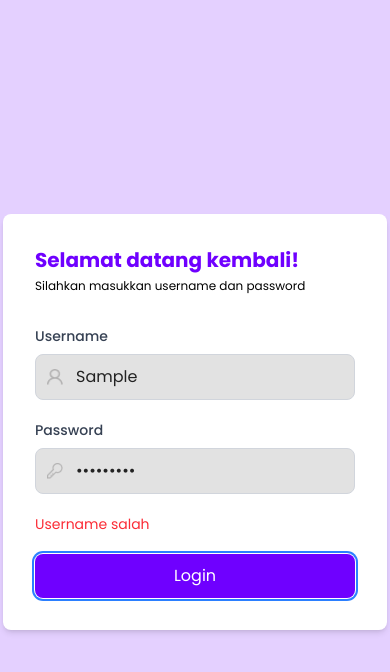
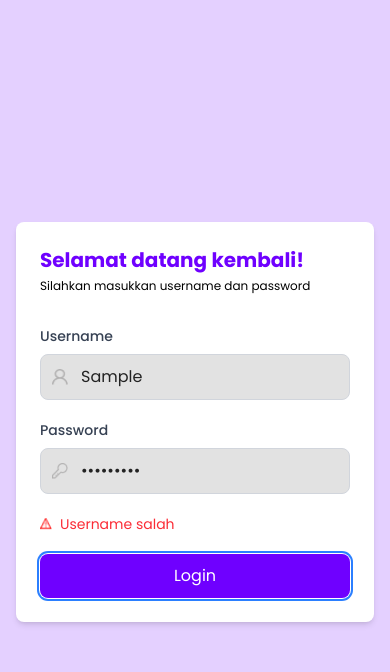
Before and after one commit to Aldzakwan00/material-store-project, a React (Vite) app: page /login in a window 390 px wide. Both pictures are taken after typing "Sample", "Sample123" into the empty fields and a click on the button "Login". Shown: the top 672 px of the page. Built offline with nearby package versions, Linux system fonts and the light colour scheme.

Commit message:
update login

```diff
--- a/src/features/auth/pages/Login.jsx
+++ b/src/features/auth/pages/Login.jsx
@@ -2,6 +2,7 @@ import React, { useState } from 'react'
 import { useNavigate } from 'react-router-dom'
 import userIcon from '../../../assets/img/apip/username.png'
 import keyPassword from '../../../assets/img/apip/key-password.png'
+import warningLogin from '../../../assets/img/apip/warning.png'
 
 const Login = () => {
   const navigate = useNavigate()
@@ -33,8 +34,8 @@ const Login = () => {
   }
 
   return (
-    <div className="flex min-h-screen items-center justify-center bg-[#E4D0FF] font-poppins">
-      <div className="w-96 rounded-lg bg-white p-8 shadow-md">
+    <div className="flex min-h-screen items-center justify-center bg-[#E4D0FF] px-4 font-poppins">
+      <div className="w-full max-w-96 rounded-lg bg-white p-6 shadow-md sm:p-8">
         <div className="mb-8">
           <h1 className="text-xl font-bold text-[#6F00FF]">
             Selamat datang kembali!
@@ -99,9 +100,10 @@ const Login = () => {
           </div>
 
           {error && (
-            <p className="text-sm text-red-500">
+            <div className="flex items-center text-sm text-red-500">
+              <img src={warningLogin} alt="Warning" className="mr-2 h-3 w-3" />
               {error}
-            </p>
+            </div>
           )}
 
           <button
```
